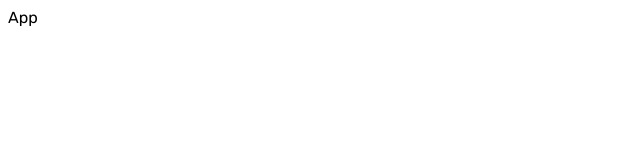
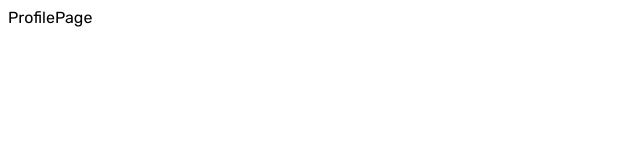
Before and after one commit to Zoumbar/Social-Front, a React (Vite) app: page /profile/1 in a window 1280 px wide. Shown: the top 160 px of the page, without its empty margins (0-640 px from the left). Built offline with nearby package versions, Linux system fonts and the light colour scheme.

Commit message:
File architecture and react-router setup

```diff
--- a/src/App.jsx
+++ b/src/App.jsx
@@ -1,7 +1,23 @@
+import { Home } from "@mui/icons-material";
+import { Login } from "@mui/icons-material";
 import React from "react";
+import { BrowserRouter, Navigate, Routes, Route } from "react-router-dom";
+import HomePage from "./scenes/homePage";
+import LoginPage from "./scenes/loginPage";
+import ProfilePage from "./scenes/profilePage";
 
 const App = () => {
-  return <div>App</div>;
+  return (
+    <div>
+      <BrowserRouter>
+        <Routes>
+          <Route path="/" element={<LoginPage />} />
+          <Route path="/home" element={<HomePage />} />
+          <Route path="/profile/:userId" element={<ProfilePage />} />
+        </Routes>
+      </BrowserRouter>
+    </div>
+  );
 };
 
 export default App;
--- /dev/null
+++ b/src/scenes/homePage/index.jsx
@@ -0,0 +1,7 @@
+import React from "react";
+
+const HomePage = () => {
+  return <div>HomePage</div>;
+};
+
+export default HomePage;
--- /dev/null
+++ b/src/scenes/loginPage/index.jsx
@@ -0,0 +1,7 @@
+import React from "react";
+
+const LoginPage = () => {
+  return <div>LoginPage</div>;
+};
+
+export default LoginPage;
--- /dev/null
+++ b/src/scenes/profilePage/index.jsx
@@ -0,0 +1,7 @@
+import React from "react";
+
+const ProfilePage = () => {
+  return <div>ProfilePage</div>;
+};
+
+export default ProfilePage;
```
Also changed, not shown: src/scenes/navbar/index.jsx (added, +7 -0 lines), src/state/index.js (added).
